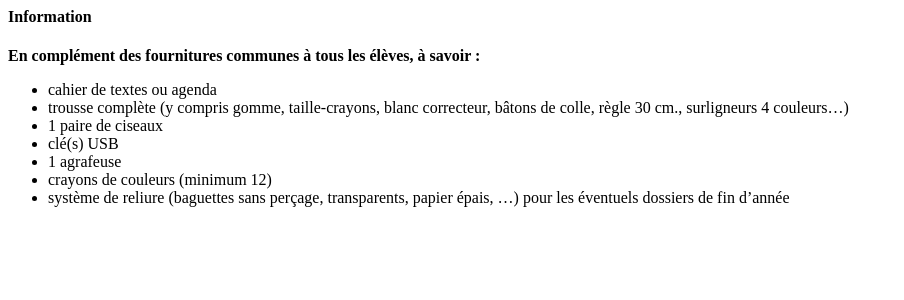
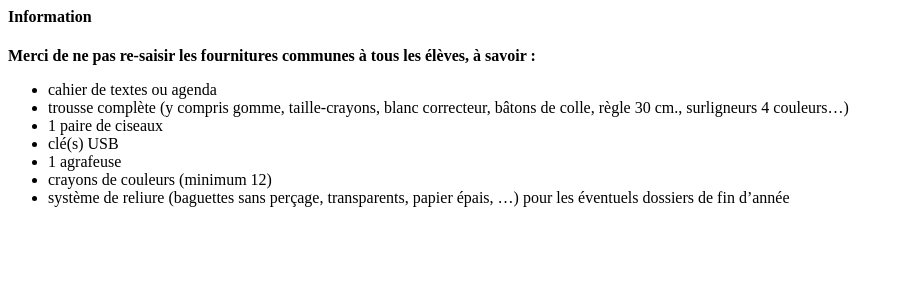
Before and after one commit to Crocmagnon/manuels-scolaires, a Django app: template manuels/templates/manuels/supplies_message.html in a window 1280 px wide. Shown: the top 300 px of the page, without its empty margins (0-904 px from the left). Run offline with Django 3.2, Linux system fonts and the light colour scheme; the template is opened without the code that fills it, so the values that code supplies are empty; some libraries are stand-ins or nearby versions.

Commit message:
Fix supplies message

```diff
--- a/manuels/templates/manuels/supplies_message.html
+++ b/manuels/templates/manuels/supplies_message.html
@@ -1,7 +1,7 @@
 <div class="alert alert-info">
     <h4 class="alert-heading"><i class="fas fa-info-circle"></i> Information</h4>
     <p class="mb-0">
-        <strong>En complément des fournitures communes à tous les élèves, à savoir :</strong>
+        <strong>Merci de ne pas re-saisir les fournitures communes à tous les élèves, à savoir :</strong>
     </p>
     <ul class="mb-0">
         <li>cahier de textes ou agenda</li>
```
